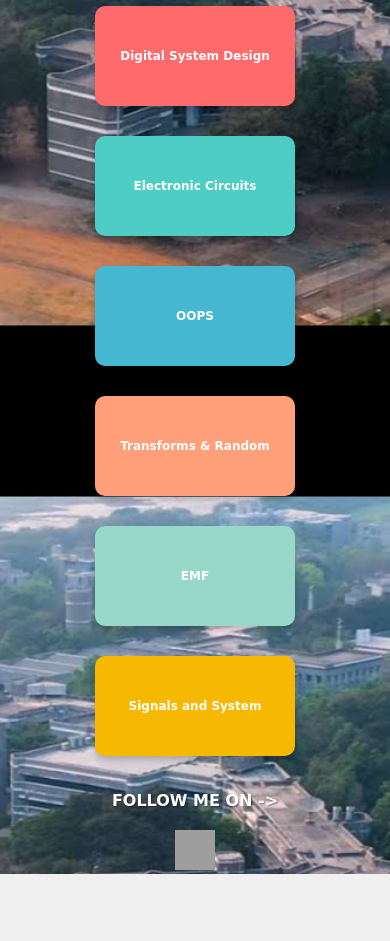
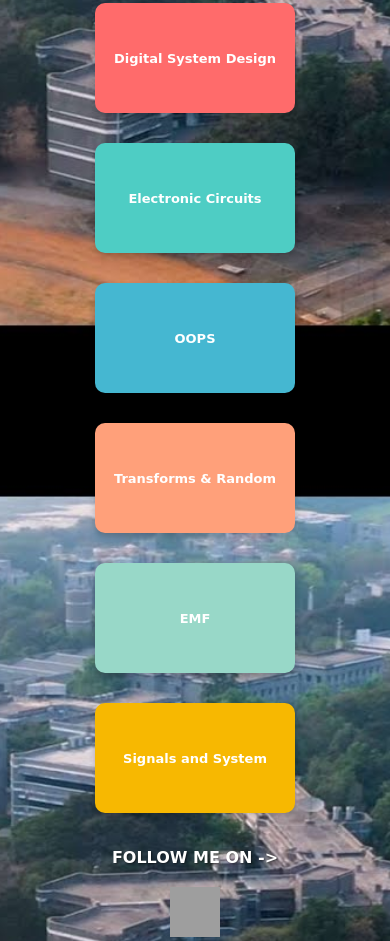
Before and after one commit to balajirs-05/html, a plain HTML site: page index.html in a window 390 px wide. Shown: the part 433-1374 px from the top of the page. Before the commit the page ends 1307 px from the top, so only its background shows below. Drawn offline with Linux system fonts and the light colour scheme; grey boxes are pictures that could not be loaded.

Commit message:
Update index.html

```diff
--- a/index.html
+++ b/index.html
@@ -62,9 +62,24 @@
             max-width: 100%;
             margin-top: 20px;
             padding: 0 10px;
+            opacity: 0;
+            transform: rotateY(-30deg) translateZ(-200px);
+            animation: container3D 1s ease-out forwards;
+        }
+
+        @keyframes container3D {
+            from {
+                opacity: 0;
+                transform: rotateY(-30deg) translateZ(-200px);
+            }
+            to {
+                opacity: 1;
+                transform: rotateY(0deg) translateZ(0);
+            }
         }
 
         .subject-box {
+            perspective: 1000px;
             flex: 1 1 calc(33.333% - 30px);
             max-width: 200px;
             height: 150px;
@@ -83,8 +98,13 @@
         }
 
         .subject-box:hover {
-            transform: scale(1.1) rotate(2deg);
-            box-shadow: 0 6px 12px rgba(0, 0, 0, 0.3);
+            transform: rotateX(-10deg) rotateY(10deg) translateZ(10px);
+            box-shadow: 0 20px 30px rgba(0, 0, 0, 0.5);
+        }
+
+        .subject-box:active {
+            transform: translateZ(-5px) scale(0.95);
+            box-shadow: 0 15px 20px rgba(0, 0, 0, 0.4);
         }
 
         @keyframes slideIn {
@@ -104,11 +124,11 @@
         .instagram-icon {
             width: 60px;
             height: 60px;
-            transition: transform 0.3s ease;
+            transition: transform 0.6s ease;
         }
 
         .instagram-icon:hover {
-            transform: scale(1.1);
+            transform: rotateY(360deg);
         }
 
         .instagram-link {
@@ -128,13 +148,13 @@
         /* Media Queries */
         @media (max-width: 900px) {
             .subject-box {
-                flex: 1 1 calc(50% - 30px);
-                height: 120px;
-                font-size: 14px;
+                flex: 1 1 calc(50% - 20px);
+                height: 140px;
+                font-size: 15px;
             }
 
             h1 {
-                font-size: 32px;
+                font-size: 30px;
             }
 
             h2 {
@@ -148,18 +168,18 @@
 
         @media (max-width: 600px) {
             .subject-box {
-                flex: 1 1 calc(100% - 30px);
-                height: 100px;
-                font-size: 12px;
+                flex: 1 1 calc(100% - 20px);
+                height: 110px;
+                font-size: 13px;
             }
 
             .instagram-icon {
-                width: 40px;
-                height: 40px;
+                width: 50px;
+                height: 50px;
             }
 
             h1 {
-                font-size: 28px;
+                font-size: 26px;
             }
 
             h2 {
@@ -187,8 +207,8 @@
 
     <div class="instagram-container">
         <span class="follow-text">FOLLOW ME ON -> </span>
-        <a href="https://www.instagram.com/balaji_rs29?igsh=enJjbGZlMXg1aHc0" target="_blank" class="instagram-link">
-            <img src="https://upload.wikimedia.org/wikipedia/commons/a/a5/Instagram_icon.png" alt="Instagram" class="instagram-icon">
+        <a href="https://www.instagram.com/balaji_rs29?igsh=enJjbGZlMXg1aHc0" target="_blank" class="instagram-link" aria-label="Instagram">
+            <img src="https://upload.wikimedia.org/wikipedia/commons/a/a5/Instagram_icon.png" alt="Instagram icon" class="instagram-icon">
         </a>
     </div>
 
```
